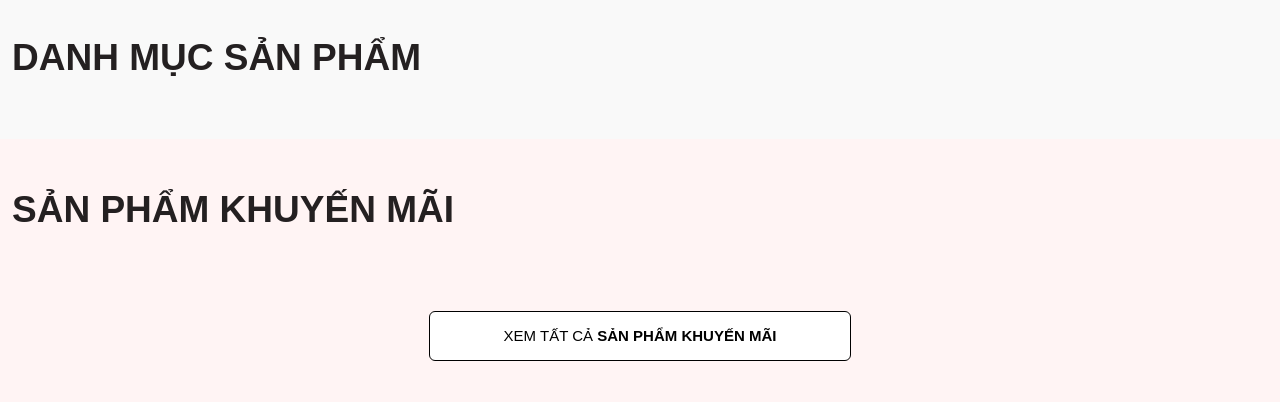
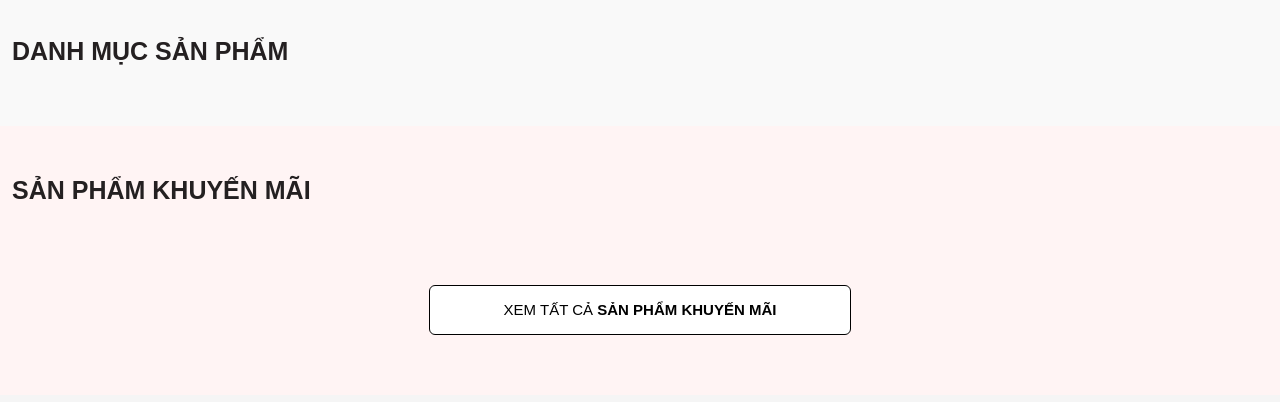
Before and after one commit to LeNhatMinhK391/Fashion_frontend, a plain HTML site: page index.html in a window 1280 px wide. Shown: the part 196-598 px from the top of the page. Drawn offline with Linux system fonts and the light colour scheme; no server answers.

Commit message:
Update style.css

```diff
--- a/style.css
+++ b/style.css
@@ -420,3 +420,6 @@ nav {
         display: none;
     }
 }
+.section-title > h1 > a {
+    font-size: 25px;
+}
```
